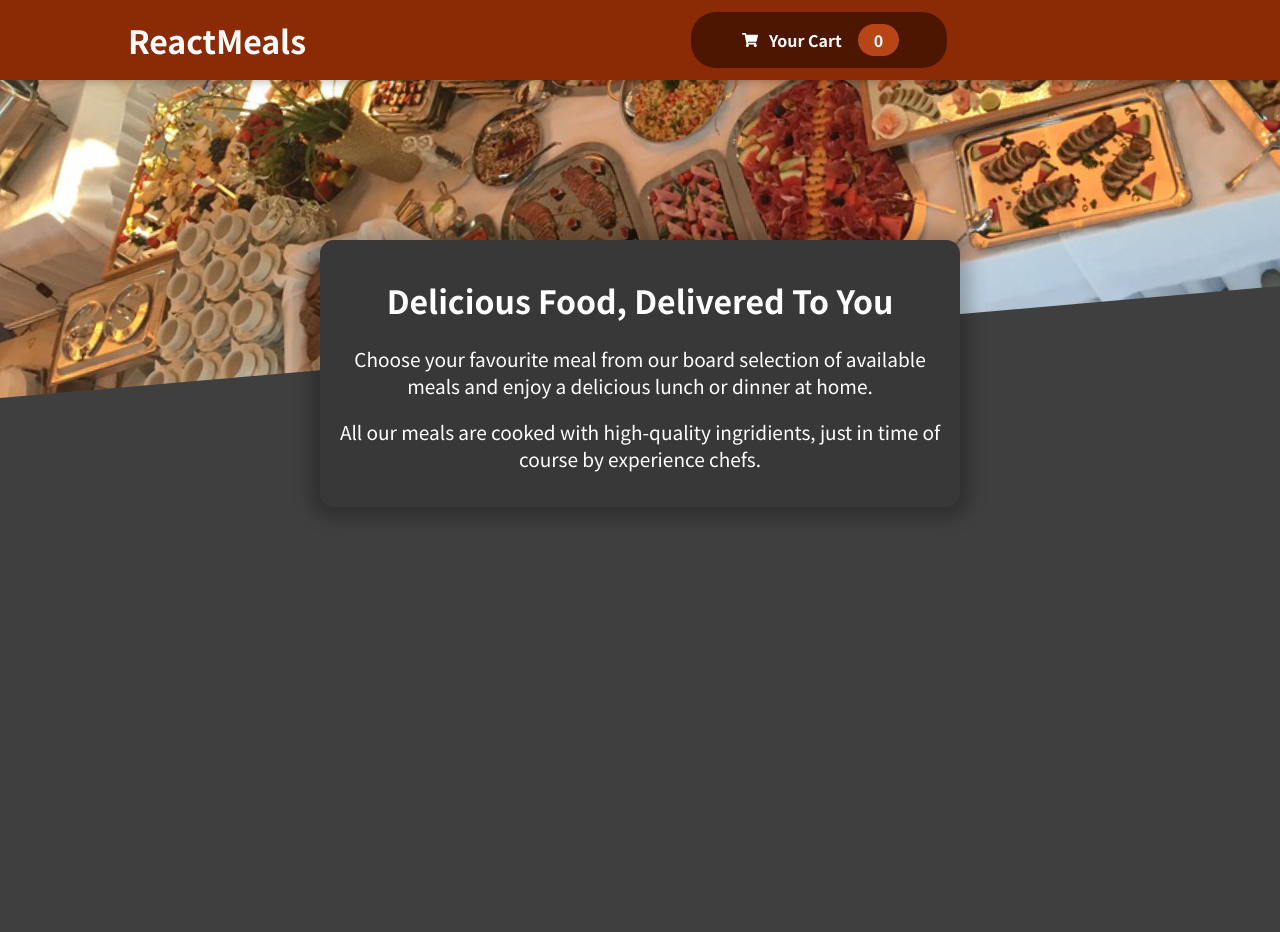
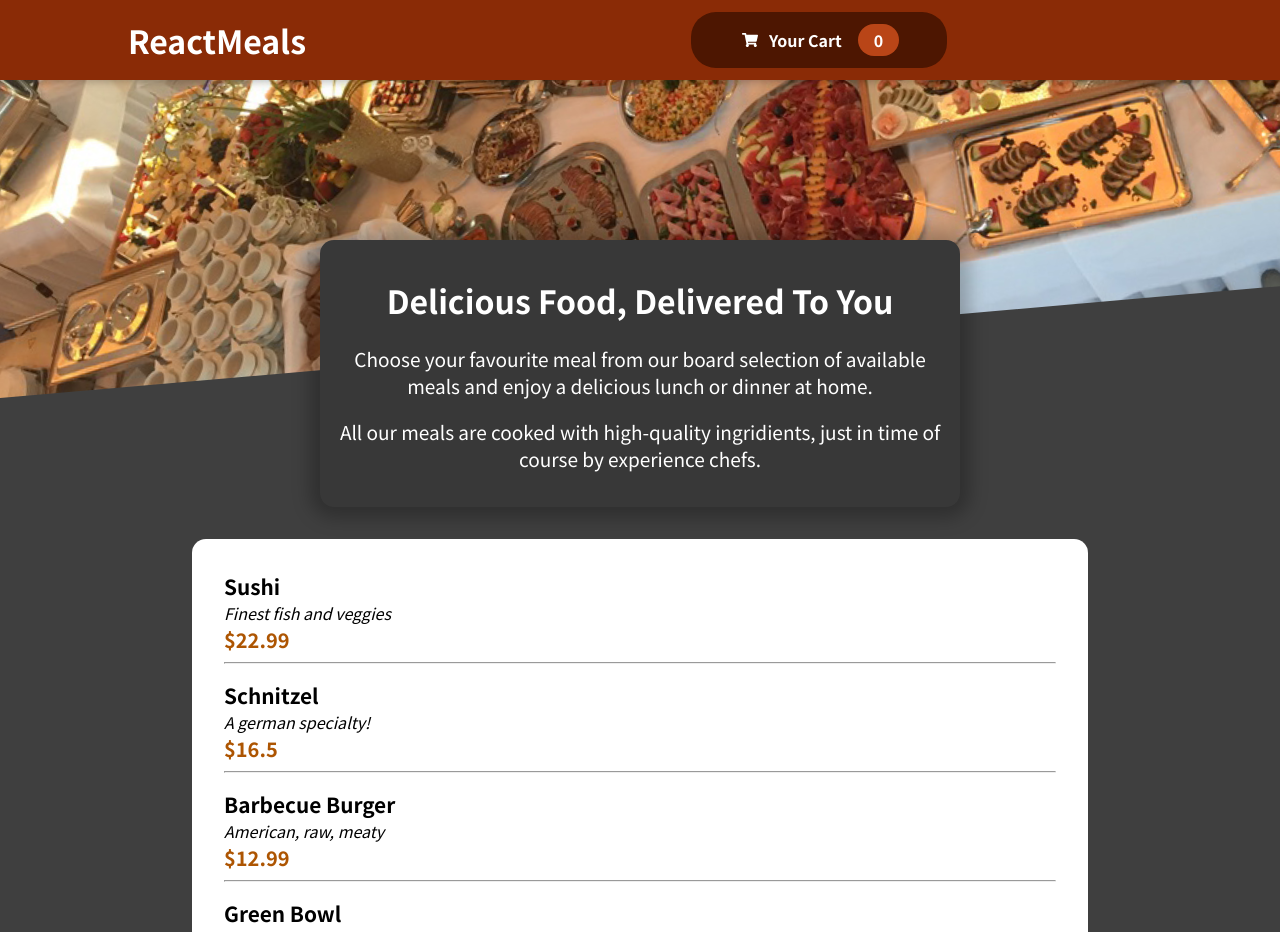
Before and after one commit to Shubh1028/ReactMeals, a React (Create React App) app: page / in a window 1280 px wide. Shown: the top 932 px of the page. Before the commit the page ends 800 px from the top, so only its background shows below. Built offline with nearby package versions, Linux system fonts and the light colour scheme.

Commit message:
Meal Item Added

```diff
--- a/src/App.js
+++ b/src/App.js
@@ -1,12 +1,14 @@
 import React, {Fragment} from 'react';
 import Header from './componenets/Layout/Header'
 import MealsSummary from './componenets/Meals/MealsSummary';
+import AvailableMeals from './componenets/Meals/AvailableMeals';
 
 function App() {
   return (
    <Fragment>
     <Header/>
     <MealsSummary/>
+    <AvailableMeals/>
 
    </Fragment>
   );
--- /dev/null
+++ b/src/componenets/Meals/AvailableMeals.js
@@ -0,0 +1,45 @@
+import React from 'react'
+import classes from './AvailableMeals.module.css'
+
+import MealItems from './MealItems';
+
+const DUMMY_MEALS = [
+    {
+      id: 'm1',
+      name: 'Sushi',
+      description: 'Finest fish and veggies',
+      price: 22.99,
+    },
+    {
+      id: 'm2',
+      name: 'Schnitzel',
+      description: 'A german specialty!',
+      price: 16.5,
+    },
+    {
+      id: 'm3',
+      name: 'Barbecue Burger',
+      description: 'American, raw, meaty',
+      price: 12.99,
+    },
+    {
+      id: 'm4',
+      name: 'Green Bowl',
+      description: 'Healthy...and green...',
+      price: 18.99,
+    },
+  ];
+
+
+  const AvailableMeals = (props) => {
+    const mealsItems = DUMMY_MEALS.map((item) => <MealItems name={item.name} description={item.description} price={item.price}/>)
+    return (
+        <section className={classes['meals-container']}>
+            <ul>{mealsItems}</ul>
+        </section>
+
+    )
+
+  }
+
+  export default AvailableMeals;
--- /dev/null
+++ b/src/componenets/Meals/AvailableMeals.module.css
@@ -0,0 +1,13 @@
+
+.meals-container{
+    background-color: white;
+    width: 70%;
+    margin: 2rem auto;
+    padding: 1rem;
+    border-radius: 14px;
+}
+.meals-container ul {
+    list-style: none;
+    margin: 0;
+    padding: 0;
+}
--- /dev/null
+++ b/src/componenets/Meals/MealItems.css
@@ -0,0 +1,15 @@
+.food-item {
+    margin: 1rem 1rem;
+}
+.food-item div:nth-child(1) {
+    font-weight: bold;
+    font-size: 1.3rem;
+}
+.food-item div:nth-child(2){
+    font-style: italic;
+}
+.food-item div:nth-child(3){
+    color: #ad5502;
+    font-weight: bold;
+    font-size: 1.25rem;
+}
--- /dev/null
+++ b/src/componenets/Meals/MealItems.js
@@ -0,0 +1,16 @@
+import './MealItems.css'
+
+const MealItems = (props) => {
+    const price = `$${props.price}`
+return (
+    <li className='food-item'>
+        <div>{props.name}</div>
+        <div>{props.description}</div>
+        <div>{price}</div>
+        <hr/>
+    </li>
+
+)
+}
+
+export default MealItems
```
